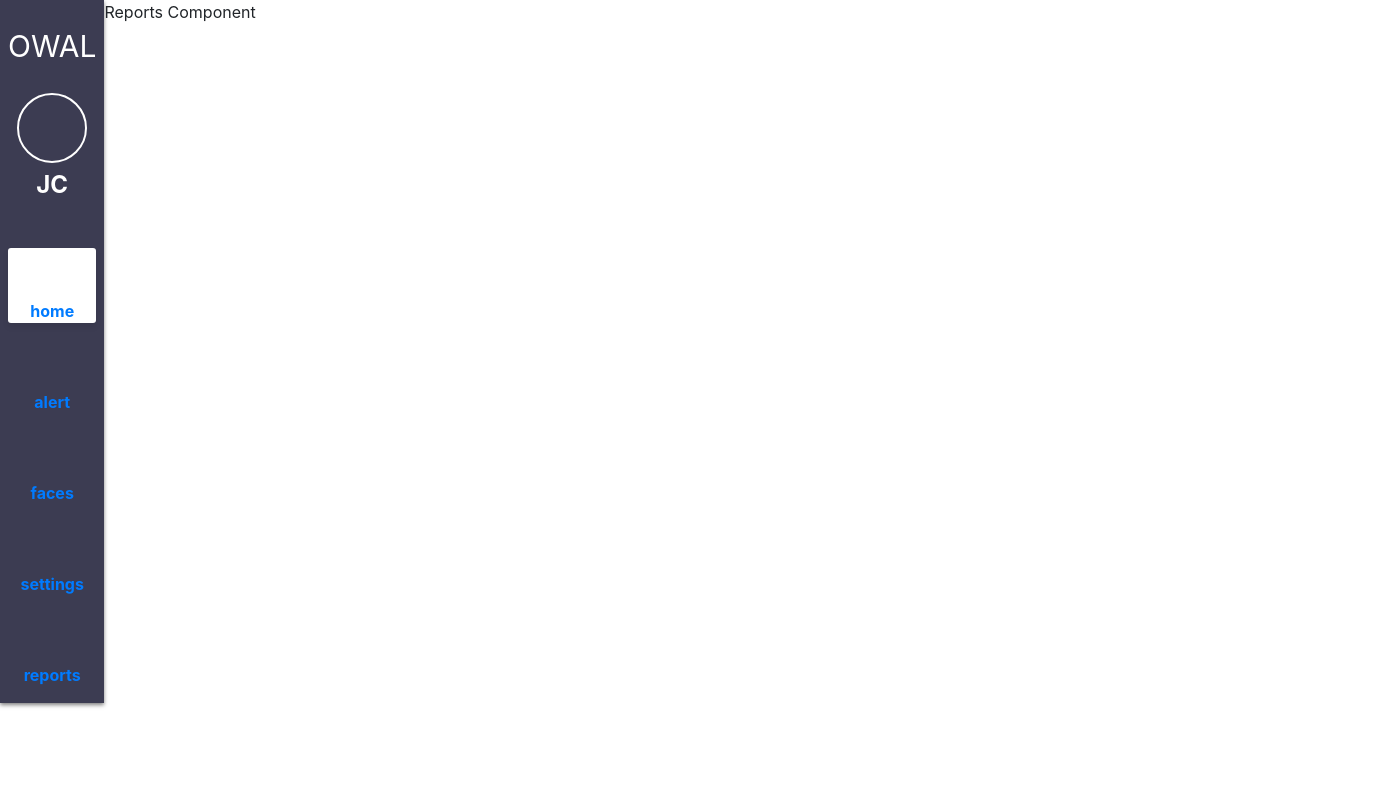
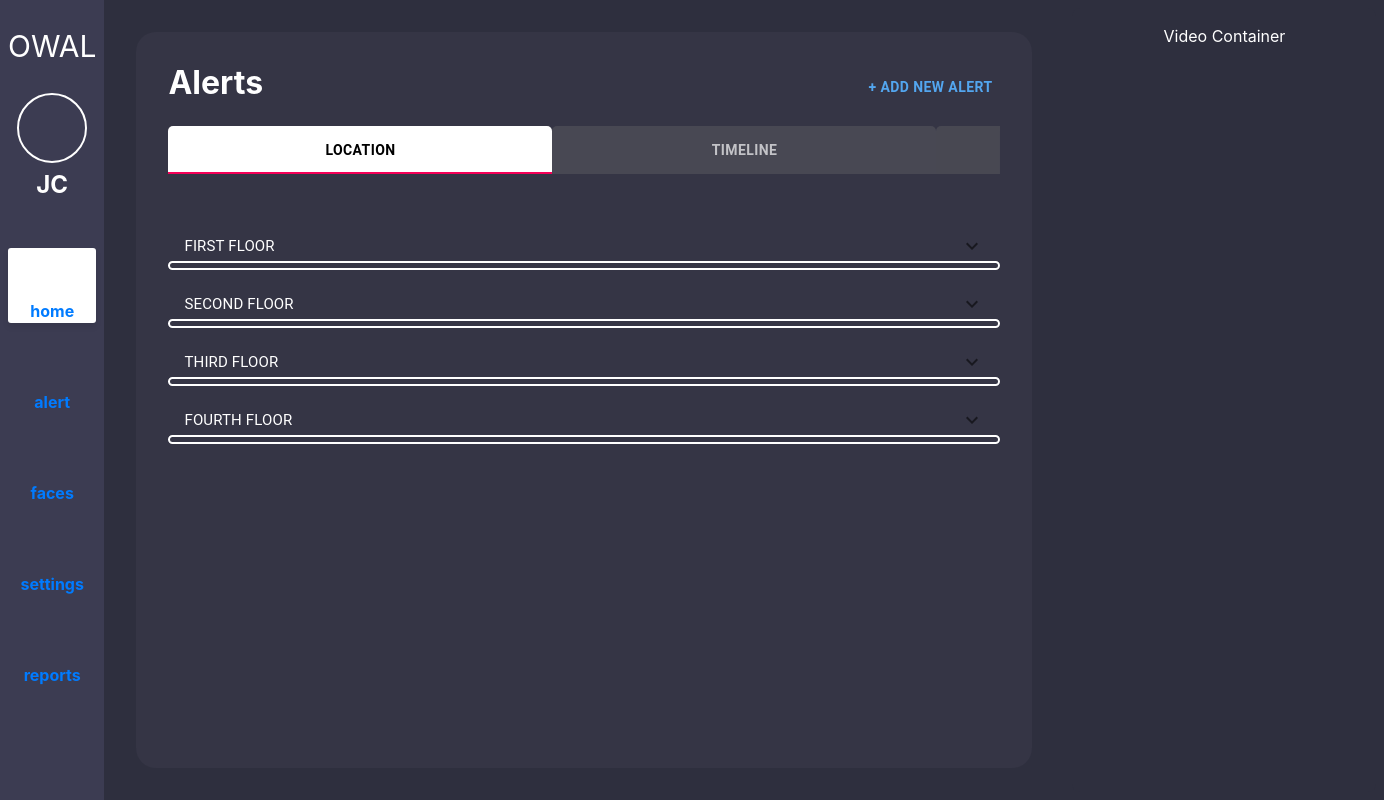
Before and after one commit to sharad1996/video-dashboard, a React (Create React App) app: page /reports in a window 1280 px wide. Shown: the whole page, 1384 px wide, since content can reach past the window. Built offline with nearby package versions, Linux system fonts and the light colour scheme.

Commit message:
Alert Description

```diff
--- a/src/App.js
+++ b/src/App.js
@@ -9,7 +9,7 @@ function App() {
   return (
     <div className="App">
       <Router>
-        <div className='d-flex'>
+        <div className='d-flex h-100'>
           <SideMenu />
           <Routes />
         </div>
--- a/src/components/alerts/alerts.styles.scss
+++ b/src/components/alerts/alerts.styles.scss
@@ -11,6 +11,10 @@
     background-color: #fff;
     color: #272738;
     border-radius: 5px;
+}
+
+.alert {
+    background: rgba(255, 255, 255, 0.1);
 }
 
 .next-btn {
--- a/src/components/home/home.component.js
+++ b/src/components/home/home.component.js
@@ -62,7 +62,6 @@ function Home() {
     const handleClick = (ev, data) => {
         setActiveIdType(data.id);
         setVideo(data.link);
-        console.log('=================', video)
     }
 
     const playVideo = (ev, id) => {
--- a/src/components/home/home.styles.scss
+++ b/src/components/home/home.styles.scss
@@ -90,7 +90,7 @@ div.active-video{
 .stock-board {
     width: 100%;
     background-color: #313141;
-    height: 100%;
+    // height: 100%;
     border-radius: 8px;
 }
 
--- a/src/components/reports/reports.component.js
+++ b/src/components/reports/reports.component.js
@@ -1,11 +1,137 @@
 import React from 'react';
+import { makeStyles } from '@material-ui/core/styles';
+import Accordion from '@material-ui/core/Accordion';
+import AccordionDetails from '@material-ui/core/AccordionDetails';
+import AccordionSummary from '@material-ui/core/AccordionSummary';
+import Typography from '@material-ui/core/Typography';
+import ExpandMoreIcon from '@material-ui/icons/ExpandMore';
+import { Card } from '@material-ui/core';
+import { Button } from '@material-ui/core';
+import { Tabs, Tab, AppBar } from "@material-ui/core";
+import './reports.styles.scss'
+
+const useStyles = makeStyles((theme) => ({
+	root: {
+	  width: '100%',
+	},
+	heading: {
+	  fontSize: theme.typography.pxToRem(15),
+	  flexBasis: '33.33%',
+	  flexShrink: 0,
+	},
+	secondaryHeading: {
+	  fontSize: theme.typography.pxToRem(15),
+	  color: theme.palette.text.secondary,
+	},
+	tab: {
+        minWidth: '24rem', // a number of your choice
+        borderRadius: '5px 5px 0 0',
+		backgroundColor: '#515159',
+		color: '#fff',
+		fontWeight: 'bold',
+		textAlign: 'left',
+    }
+}));
 
 function Reports() {
+	const [selectedTab, setSelectedTab] = React.useState(0);
+	const [expanded, setExpanded] = React.useState(false);
+	const classes = useStyles();
+
+	const handleChange = (panel) => (event, isExpanded) => {
+		setExpanded(isExpanded ? panel : false);
+	};
+
+	const handleTabsChange = (event, newValue) => {
+		setSelectedTab(newValue);
+	};
 
 	return (
-		<div className='d-flex'>
-			Reports Component
-		</div>
+		<div className = 'dashboard-container'>
+			<div className = 'alerts-container'>
+			{/* <Alerts/> */}
+			<div className = 'alerts-header mb-3'>
+				<h2 className='font-weight-bold'>Alerts</h2>
+				<Button className='add-alert'><b>+ Add new alert</b></Button>
+			</div>
+			<Tabs className='mb-5' value={selectedTab} onChange={handleTabsChange}>
+				<Tab classes={{ root: classes.tab }} label="Location" />
+				<Tab classes={{ root: classes.tab }} label="Timeline" />
+				<Tab classes={{ root: classes.tab }} label="All" />
+			</Tabs>
+			{selectedTab === 0 && <div className={classes.root}>
+				<Accordion className='pannel' expanded={expanded === 'panel1'} onChange={handleChange('panel1')}>
+					<AccordionSummary
+						expandIcon={<ExpandMoreIcon />}
+						aria-controls="panel1bh-content"
+						id="panel1bh-header"
+					>
+						<Typography className={classes.heading}>First Floor</Typography>
+						<div className='border-accordion'></div>
+					</AccordionSummary>
+					<AccordionDetails>
+						<Card>Card details 1</Card>
+						<Card>Card details 2</Card>
+						<Card>Card details 3</Card>
+						<Card>Card details 4</Card>
+					</AccordionDetails>
+				</Accordion>
+				<Accordion className='pannel' expanded={expanded === 'panel2'} onChange={handleChange('panel2')}>
+					<AccordionSummary
+						expandIcon={<ExpandMoreIcon />}
+						aria-controls="panel2bh-content"
+						id="panel2bh-header"
+					>
+						<Typography className={classes.heading}>Second Floor</Typography>
+						<div className='border-accordion'></div>
+					</AccordionSummary>
+					<AccordionDetails>
+						<Card>Card details 1</Card>
+						<Card>Card details 2</Card>
+						<Card>Card details 3</Card>
+						<Card>Card details 4</Card>
+					</AccordionDetails>
+				</Accordion>
+				<Accordion className='pannel' expanded={expanded === 'panel3'} onChange={handleChange('panel3')}>
+					<AccordionSummary
+						expandIcon={<ExpandMoreIcon />}
+						aria-controls="panel3bh-content"
+						id="panel3bh-header"
+					>
+						<Typography className={classes.heading}>Third Floor</Typography>
+						<div className='border-accordion'></div>
+					</AccordionSummary>
+					<AccordionDetails>
+						<Card>Card details 1</Card>
+						<Card>Card details 2</Card>
+						<Card>Card details 3</Card>
+						<Card>Card details 4</Card>
+					</AccordionDetails>
+				</Accordion>
+				<Accordion className='pannel' expanded={expanded === 'panel4'} onChange={handleChange('panel4')}>
+					<AccordionSummary
+						expandIcon={<ExpandMoreIcon />}
+						aria-controls="panel4bh-content"
+						id="panel4bh-header"
+					>
+						<Typography className={classes.heading}>Fourth Floor</Typography>
+						<div className='border-accordion'></div>
+					</AccordionSummary>
+					<AccordionDetails>
+						<Card>Card details 1</Card>
+						<Card>Card details 2</Card>
+						<Card>Card details 3</Card>
+						<Card>Card details 4</Card>
+					</AccordionDetails>
+				</Accordion>
+			</div>}
+			{selectedTab === 1 && <div>
+				Timeline content to be rendered
+				</div>
+			}
+			</div>
+			<div className = 'video-container'>Video Container</div>
+      	</div>
 	);
 }
 
--- a/src/components/reports/reports.styles.scss
+++ b/src/components/reports/reports.styles.scss
@@ -0,0 +1,68 @@
+button:focus {
+    outline: 0;
+}
+
+.dashboard {
+    background-color: #272738;
+    color: #fff;
+}
+.alerts-header {
+    display: flex;
+    justify-content: space-between;
+    align-items: center;
+}
+
+.dashboard-container {
+    // margin: 1rem;
+    background: #2e2f3e;
+    display: flex;
+    justify-content: center;
+    color: #fff;
+    width: 100%;
+  }
+
+  .alerts-container {
+    margin: 2rem;
+    padding: 2rem;
+    width: 70%;
+    background-color: #353545;
+    border-radius: 20px;
+  }
+
+  .video-container {
+    margin:.5rem;
+    padding: 1rem;
+    width: 30%;
+    background-color: #2e2f3e;
+    border-radius: .5rem;
+  }
+
+  .add-alert{
+      color: #53a6ef !important;
+  }
+
+.Mui-selected{
+    background-color: #fff !important;
+    color: #000 !important;
+}
+
+.pannel {
+    color: #fff !important;
+    background-color: transparent !important;
+    font-weight: bold;
+    text-transform: uppercase;
+    text-align: left;
+    margin-bottom: 10px;
+    position: inherit !important;
+    box-shadow: none !important;
+}
+
+.border-accordion{
+    height: 9px;
+    border-radius: 30px;
+    border: 2px solid #fff;
+    position: absolute;
+    width: 100%;
+    bottom: 0;
+    left: 0;
+}
--- a/src/index.css
+++ b/src/index.css
@@ -12,3 +12,7 @@ code {
   font-family: source-code-pro, Menlo, Monaco, Consolas, 'Courier New',
     monospace;
 }
+
+html, #root{
+  height: 100%;
+}
```
Also changed, not shown: src/components/alerts/alerts.component.js (+18 -63 lines).
